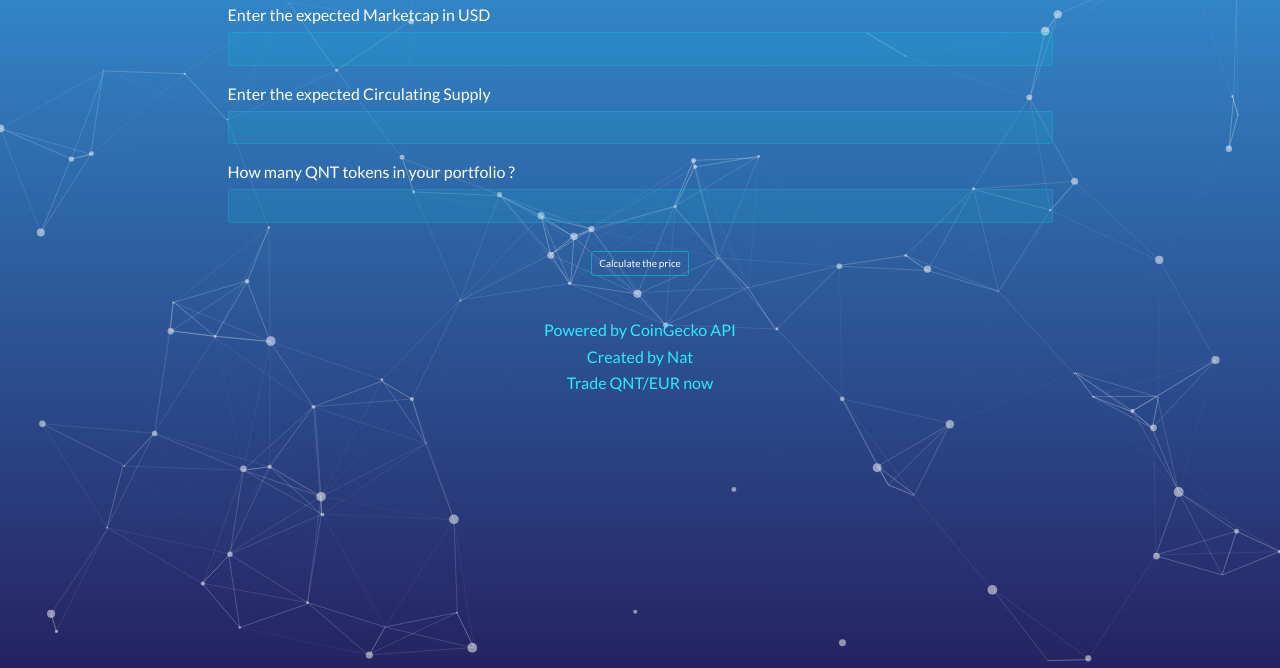
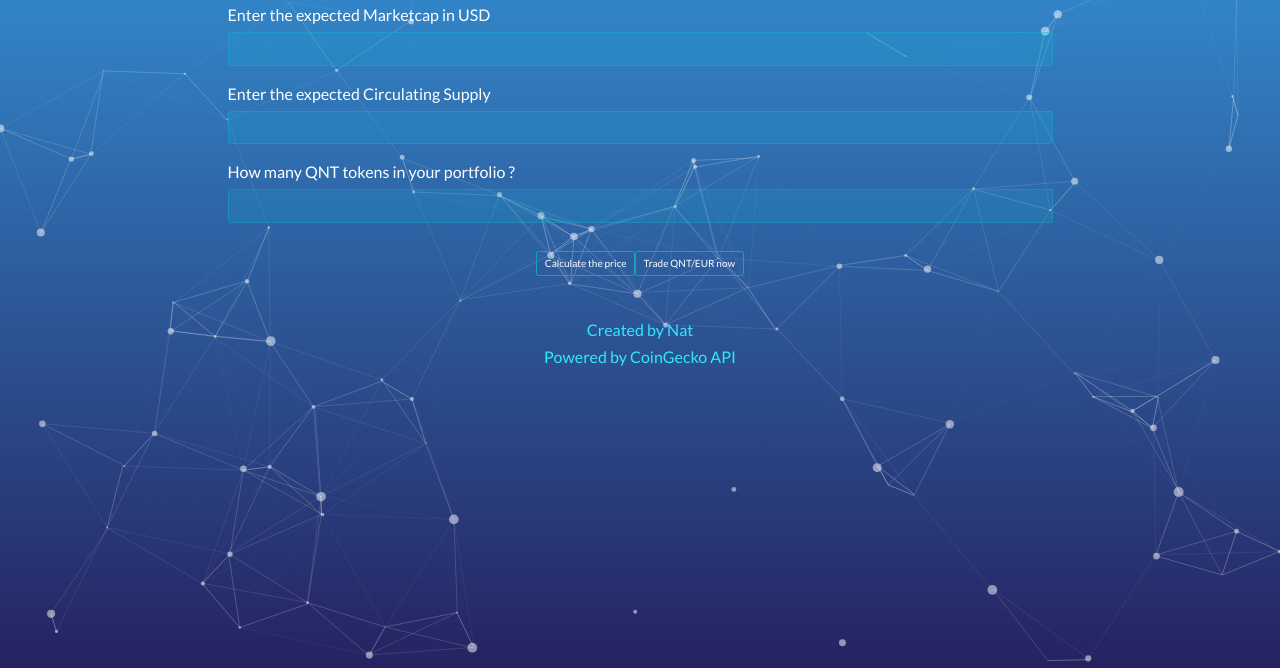
Before and after one commit to ND-06/Qnt_Price_Simulator, a website: page index.html in a window 1280 px wide. Shown: the part 132-800 px from the top of the page. Drawn offline with nearby package versions, Linux system fonts and the light colour scheme; a script that the page names is missing.

Commit message:
Button trade now with link added aside cal price btn

```diff
--- a/index.html
+++ b/index.html
@@ -41,14 +41,22 @@
             <input type="text" class="form-control" contenteditable="true" id="tokenquantityInput" required />
           </div>
 
-          <div class="col-9 text-center mb-0 mt-3">
+          <div class="col-12 text-center mb-0 mt-3 buttons-container">
             <button class="btn btn-info text-center mt-1">
-              <span class="calcButtonText">Calculate the price</span>
+              <span>Calculate the price</span>
             </button>
+            <a href="https://go.coinmetro.com/?ref=QuamfyNat#/express/buy/QNT"
+              class="btn btn-info text-center mt-1">Trade QNT/EUR now</a>
           </div>
 
           <div class="col-12 col-sm-9 col-md-9 col-lg-9 col-xl-9 d-flex justify-content-center mt-5">
             <p class="text-info text-center" id="resultParagraph"></p>
+          </div>
+        </div>
+
+        <div class="row justify-content-center">
+          <div class="col-12 col-sm-9 col-md-9 col-lg-9 col-xl-9 d-flex mt-1 justify-content-center">
+            <a href="https://github.com/Natdenice" class="credits2" rel="noopener" target="_blank">Created by Nat</a>
           </div>
         </div>
 
@@ -59,18 +67,6 @@
           </div>
         </div>
 
-        <div class="row justify-content-center">
-          <div class="col-12 col-sm-9 col-md-9 col-lg-9 col-xl-9 d-flex mt-1 justify-content-center">
-            <a href="https://github.com/Natdenice" class="credits2" rel="noopener" target="_blank">Created by Nat</a>
-          </div>
-        </div>
-
-         <div class="row justify-content-center">
-          <div class="col-12 col-sm-9 col-md-9 col-lg-9 col-xl-9 d-flex mt-1 justify-content-center">
-            <a href="https://go.coinmetro.com/?ref=QuamfyNat#/express/buy/QNT" rel="noopener" class="credits" target="_blank">Trade
-              QNT/EUR now</a>
-          </div>
-        </div>
 
     </section>
   </wrapper>
```
